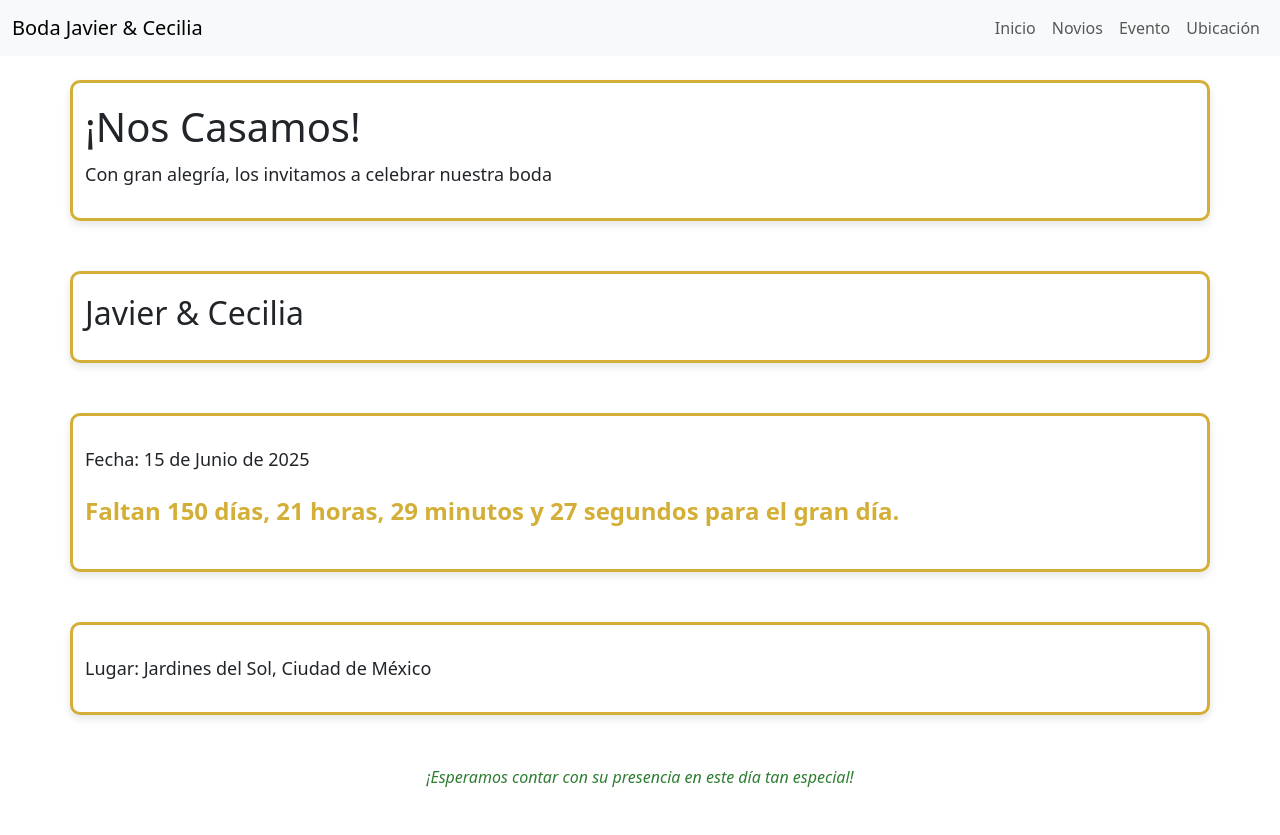
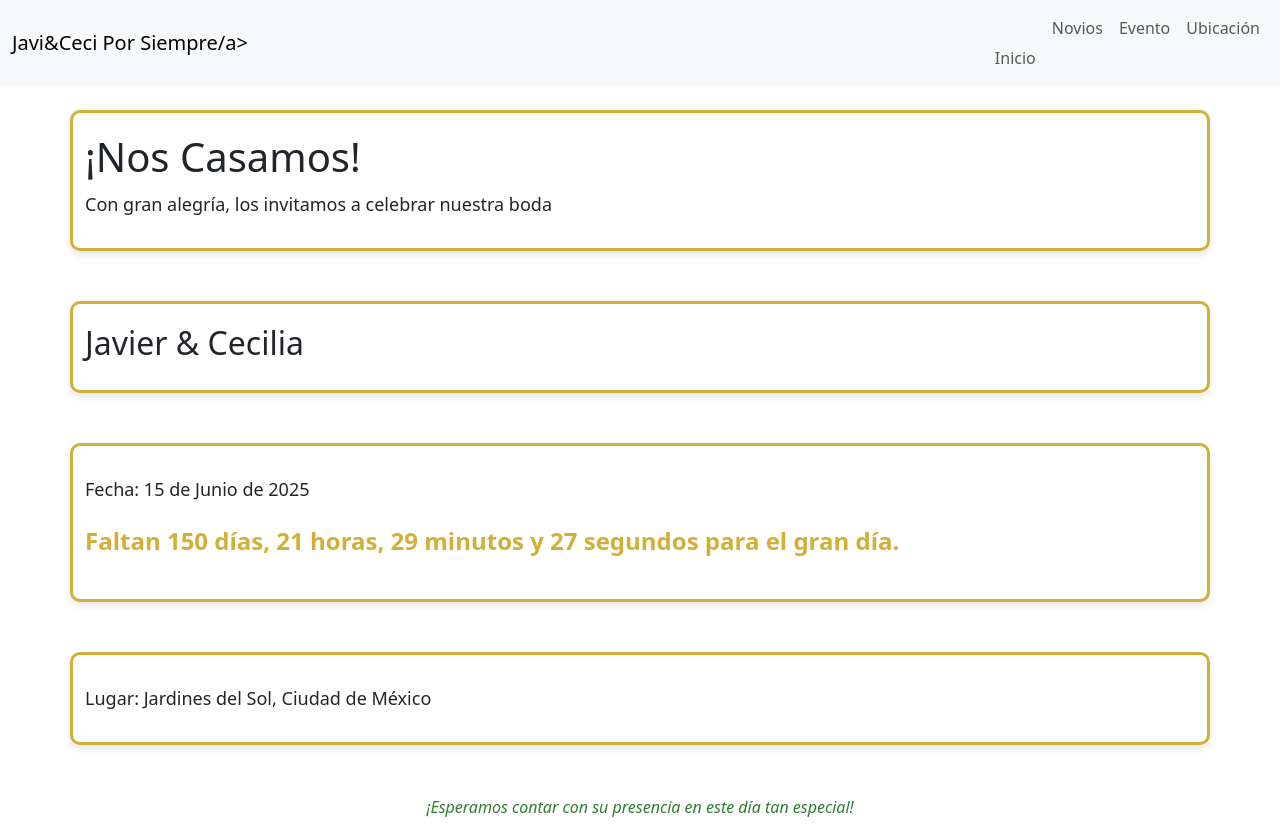
Before and after one commit to PacoJavoMx/javiyceciporsiempre, a plain HTML site: page index.html in a window 1280 px wide. Before the commit the page ends 805 px from the top, so only its background shows below. Drawn offline with nearby package versions, Linux system fonts and the light colour scheme.

Commit message:
se actualiza el navbar

```diff
--- a/index.html
+++ b/index.html
@@ -10,7 +10,7 @@
 <body>
     <nav class="navbar navbar-expand-lg navbar-light bg-light">
         <div class="container-fluid">
-            <a class="navbar-brand" href="#inicio">Boda Javier & Cecilia</a>
+            <a class="navbar-brand" href="#inicio">Javi&Ceci Por Siempre/a>
             <button class="navbar-toggler" type="button" data-bs-toggle="collapse" data-bs-target="#navbarNav" aria-controls="navbarNav" aria-expanded="false" aria-label="Toggle navigation">
                 <span class="navbar-toggler-icon"></span>
             </button>
```
